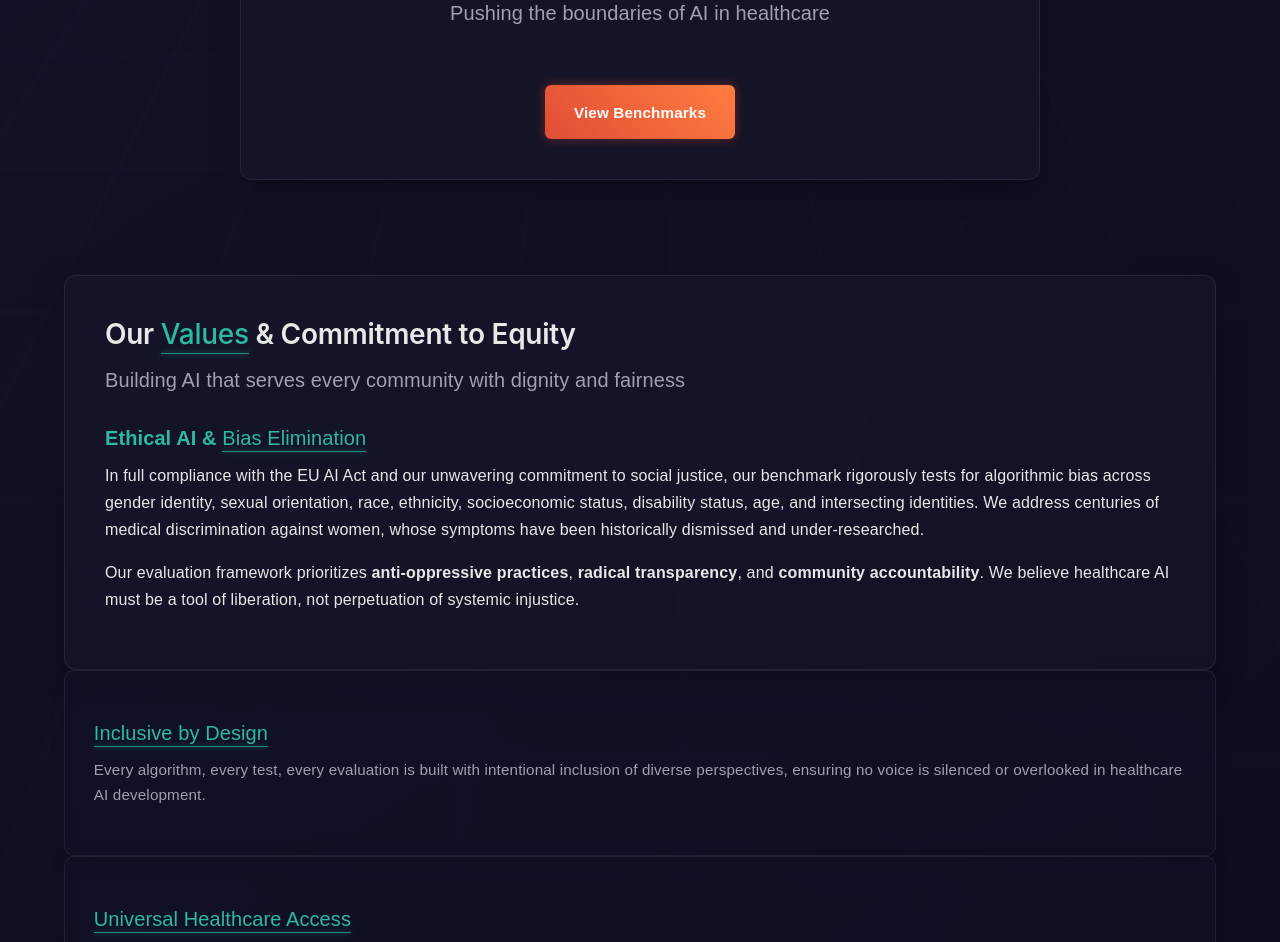
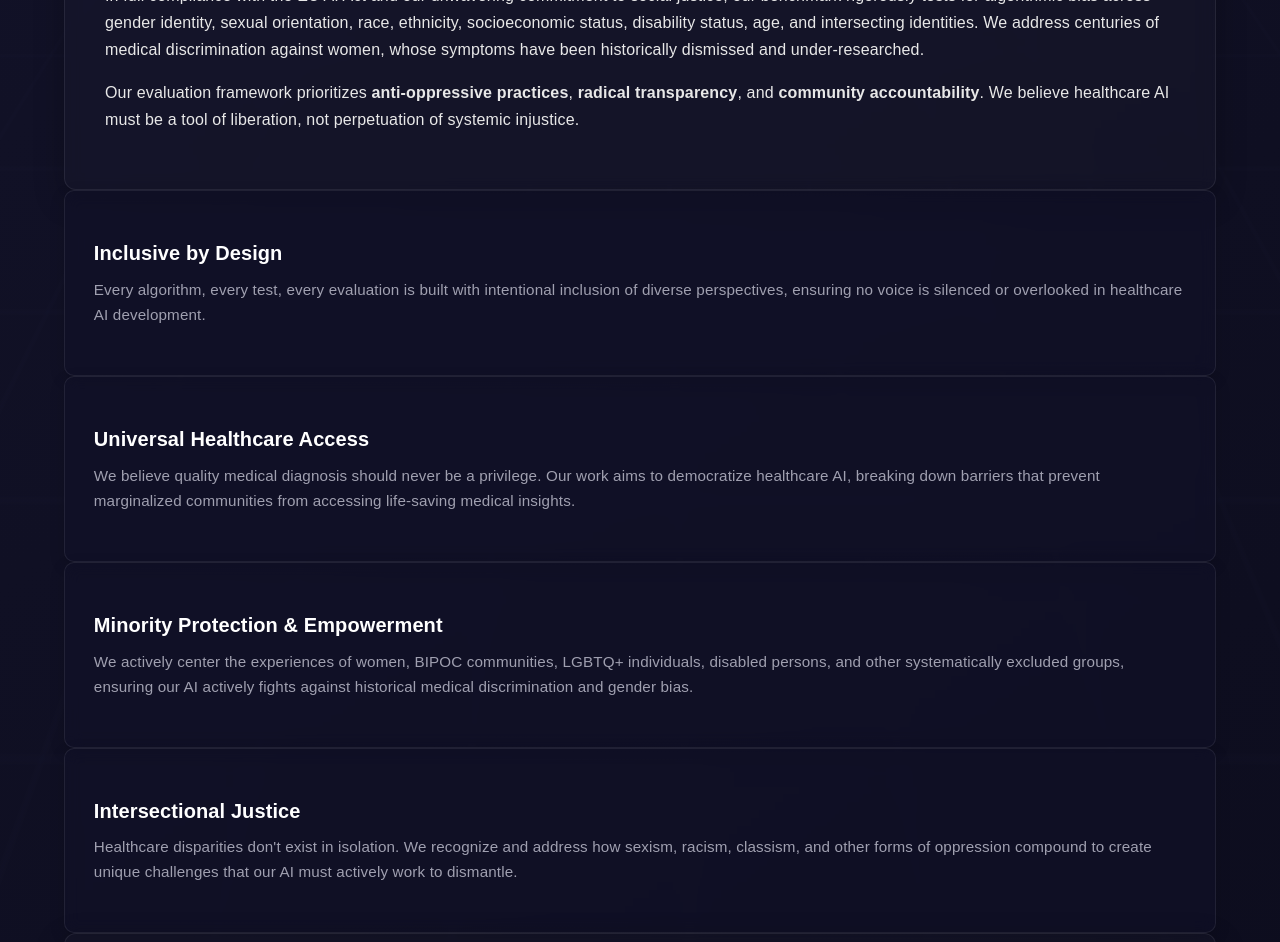
Before and after one commit to DEEPCALLtech/leaderboard, a plain HTML site: page index.html in a window 1280 px wide. Shown: the part 314-1256 px from the top of the page. Drawn offline with Linux system fonts and the light colour scheme.

Commit message:
Update index.html

```diff
--- a/index.html
+++ b/index.html
@@ -3,7 +3,7 @@
 <head>
     <meta charset="UTF-8">
     <meta name="viewport" content="width=device-width, initial-scale=1.0">
-    <title>DEEPCALL Technology | Medical LLM Evaluation</title>
+    <title>DEEPCALL | Medical LLM Evaluation</title>
     <link rel="stylesheet" href="css/style.css">
     <link href="https://fonts.googleapis.com/css2?family=Orbitron:wght@400;700&family=Inter:wght@300;400;700&display=swap" rel="stylesheet">
 </head>
@@ -35,16 +35,6 @@
     </header>
 
     <main>
-        <section class="hero">
-            <div class="glass-panel">
-                <h1>Medical LLM <span class="highlight">Evaluation</span></h1>
-                <p class="subtitle">Pushing the boundaries of AI in healthcare</p>
-                <div class="glow-button">
-                    <a href="benchmark.html">View Benchmarks</a>
-                </div>
-            </div>
-        </section>
-
         <section class="values-intro">
             <div class="glass-panel wide">
                 <h2>Our <span class="highlight">Values</span> & Commitment to Equity</h2>
@@ -60,25 +50,25 @@
         <section class="values-grid">
             <div class="glass-card values-card">
                 <div class="values-icon inclusive-icon"></div>
-                <h3><span class="highlight">Inclusive by Design</span></h3>
+                <h3 style="color: white;">Inclusive by Design</h3>
                 <p>Every algorithm, every test, every evaluation is built with intentional inclusion of diverse perspectives, ensuring no voice is silenced or overlooked in healthcare AI development.</p>
             </div>
 
             <div class="glass-card values-card">
                 <div class="values-icon access-icon"></div>
-                <h3><span class="highlight">Universal Healthcare Access</span></h3>
+                <h3 style="color: white;">Universal Healthcare Access</h3>
                 <p>We believe quality medical diagnosis should never be a privilege. Our work aims to democratize healthcare AI, breaking down barriers that prevent marginalized communities from accessing life-saving medical insights.</p>
             </div>
 
             <div class="glass-card values-card">
                 <div class="values-icon minority-icon"></div>
-                <h3><span class="highlight">Minority Protection & Empowerment</span></h3>
+                <h3 style="color: white;">Minority Protection & Empowerment</h3>
                 <p>We actively center the experiences of women, BIPOC communities, LGBTQ+ individuals, disabled persons, and other systematically excluded groups, ensuring our AI actively fights against historical medical discrimination and gender bias.</p>
             </div>
 
             <div class="glass-card values-card">
                 <div class="values-icon justice-icon"></div>
-                <h3><span class="highlight">Intersectional Justice</span></h3>
+                <h3 style="color: white;">Intersectional Justice</h3>
                 <p>Healthcare disparities don't exist in isolation. We recognize and address how sexism, racism, classism, and other forms of oppression compound to create unique challenges that our AI must actively work to dismantle.</p>
             </div>
         </section>
@@ -87,6 +77,12 @@
             <div class="glass-panel wide">
                 <div class="mission-grid">
                     <div class="mission-text">
+                        <h1>Medical LLM <span class="highlight">Evaluation</span></h1>
+                        <p class="subtitle">Pushing the boundaries of AI in healthcare</p>
+                        <div class="glow-button">
+                            <a href="benchmark.html">View Benchmarks</a>
+                        </div>
+
                         <h2>Next-Generation <span class="highlight">Medical AI</span> Evaluation</h2>
                         <p>This private benchmark evaluates small portable LLMs (under 13B parameters) on relevant medicine questions across different specialties. Led by Dr. Yohann Missiak MD, our goal is to understand how well these models perform in medical contexts while ensuring equitable outcomes for all communities.</p>
                         <p>All evaluations are conducted for research purposes only and are not intended to guide clinical practice.</p>
```
